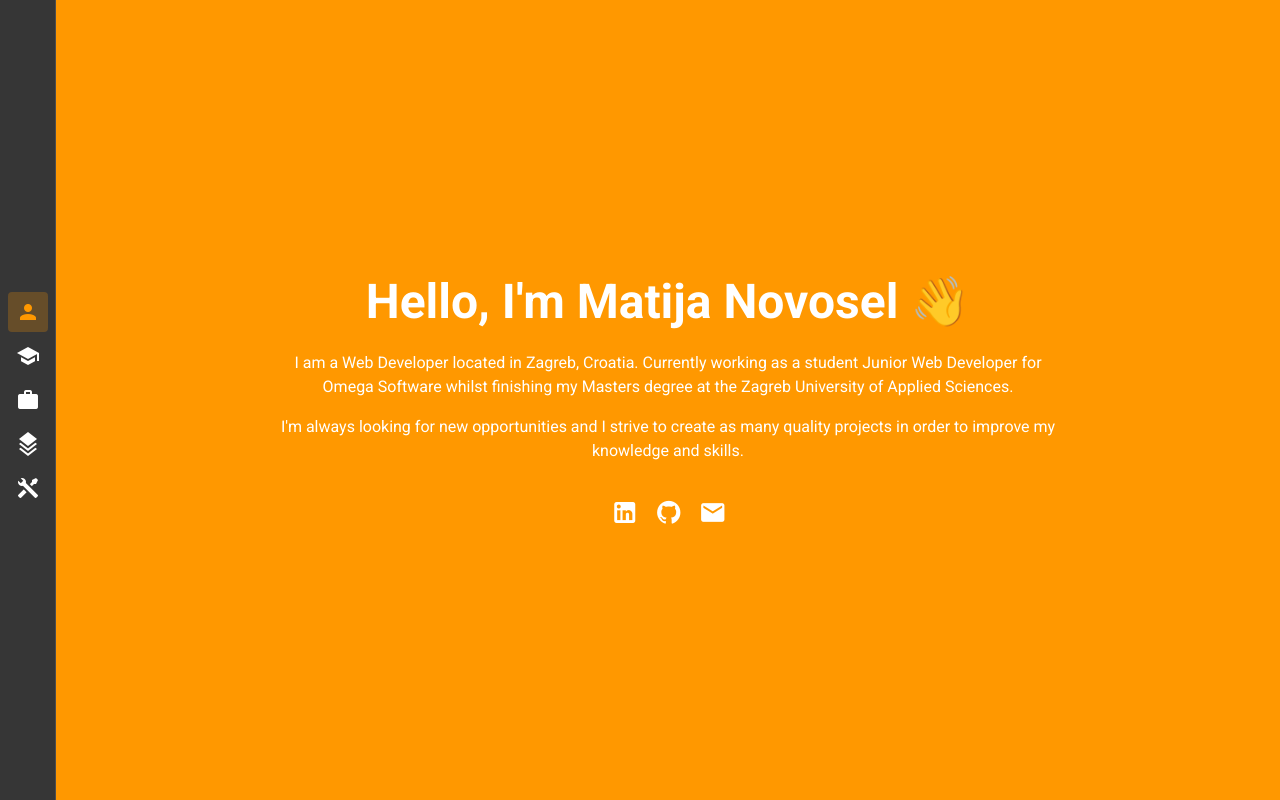
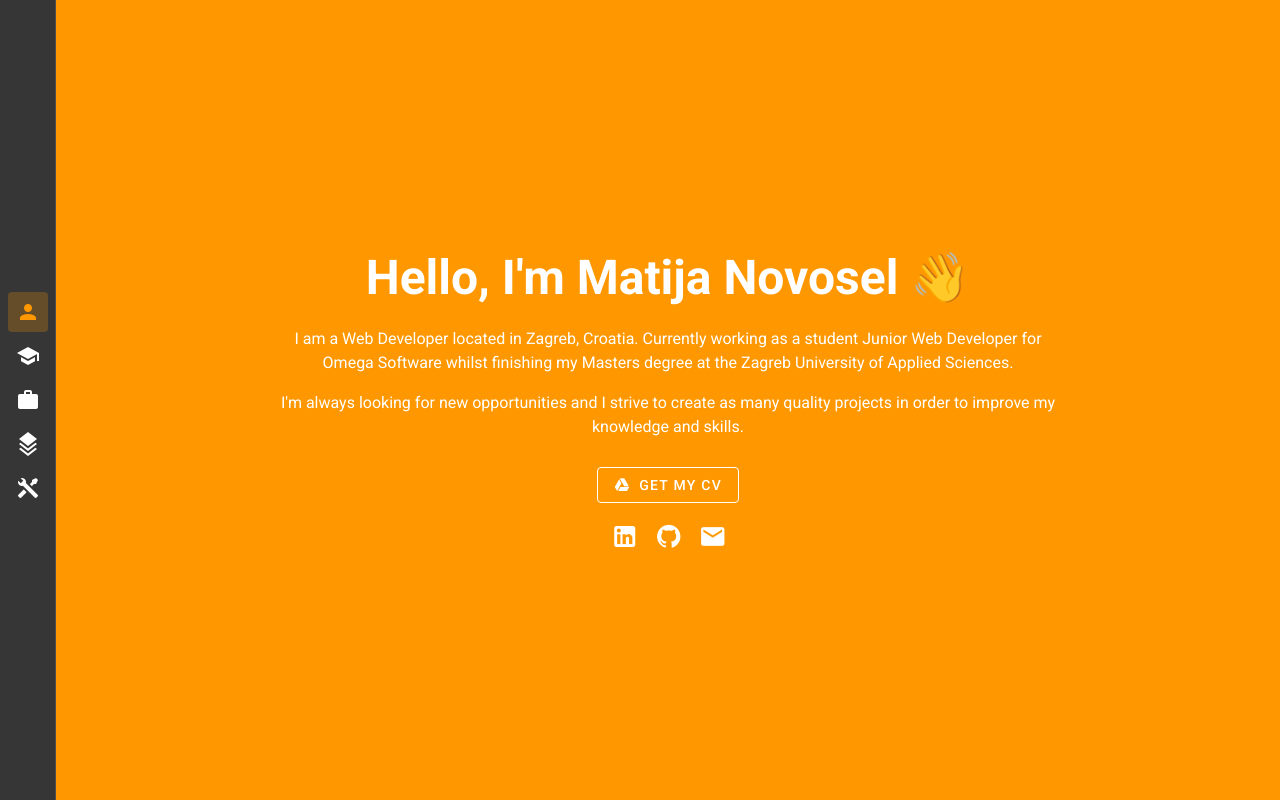
Before and after one commit to MatijaNovosel/MatijaNovosel, a Vue app in the folder matija-cv/: page / in a window 1280 px wide. Built offline with nearby package versions, Linux system fonts and the light colour scheme.

Commit message:
Added CV link

```diff
--- a/matija-cv/src/views/Home.vue
+++ b/matija-cv/src/views/Home.vue
@@ -31,6 +31,22 @@
             many quality projects in order to improve my knowledge and skills.
           </p>
         </div>
+      </v-col>
+      <v-col cols="12" class="text-center pt-0">
+        <v-btn
+          outlined
+          color="white"
+          @click="
+            redirectTo(
+              'https://drive.google.com/file/d/15PyJpN88XiPKKwTnjNJ5NzcTpK5Ibegb/view?usp=sharing'
+            )
+          "
+        >
+          <v-icon class="mr-2" small>
+            mdi-google-drive
+          </v-icon>
+          Get my CV
+        </v-btn>
       </v-col>
       <div class="d-flex justify-center">
         <v-btn icon large color="white">
@@ -69,7 +85,12 @@
 </template>
 
 <script>
+import { redirectTo } from "../helpers";
+
 export default {
-  name: "Home"
+  name: "Home",
+  methods: {
+    redirectTo
+  }
 };
 </script>
```
Also changed, not shown: matija-cv/package.json (line endings or trailing spaces), 1 other file (tests, documents, lock files or other folders).
